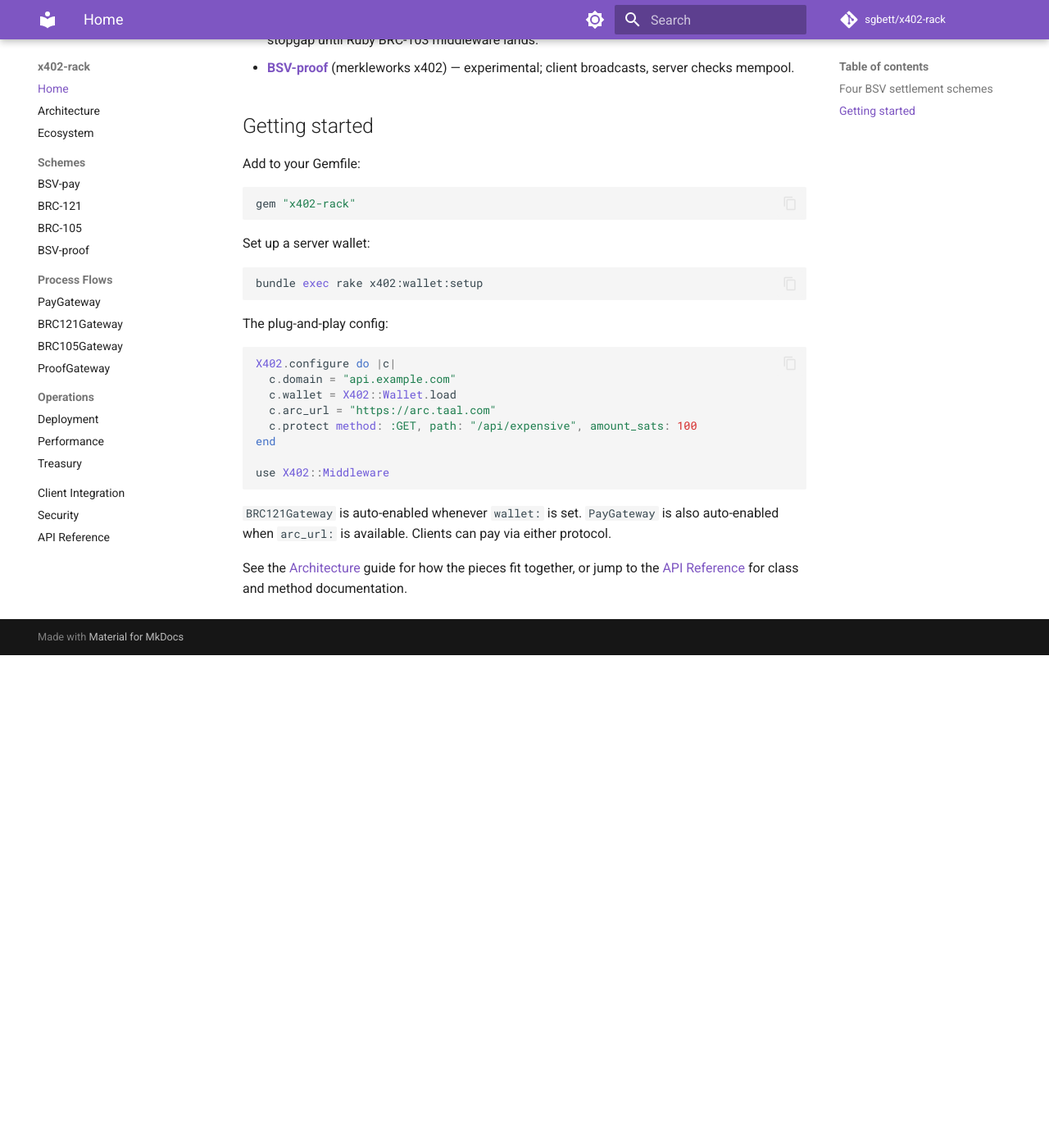
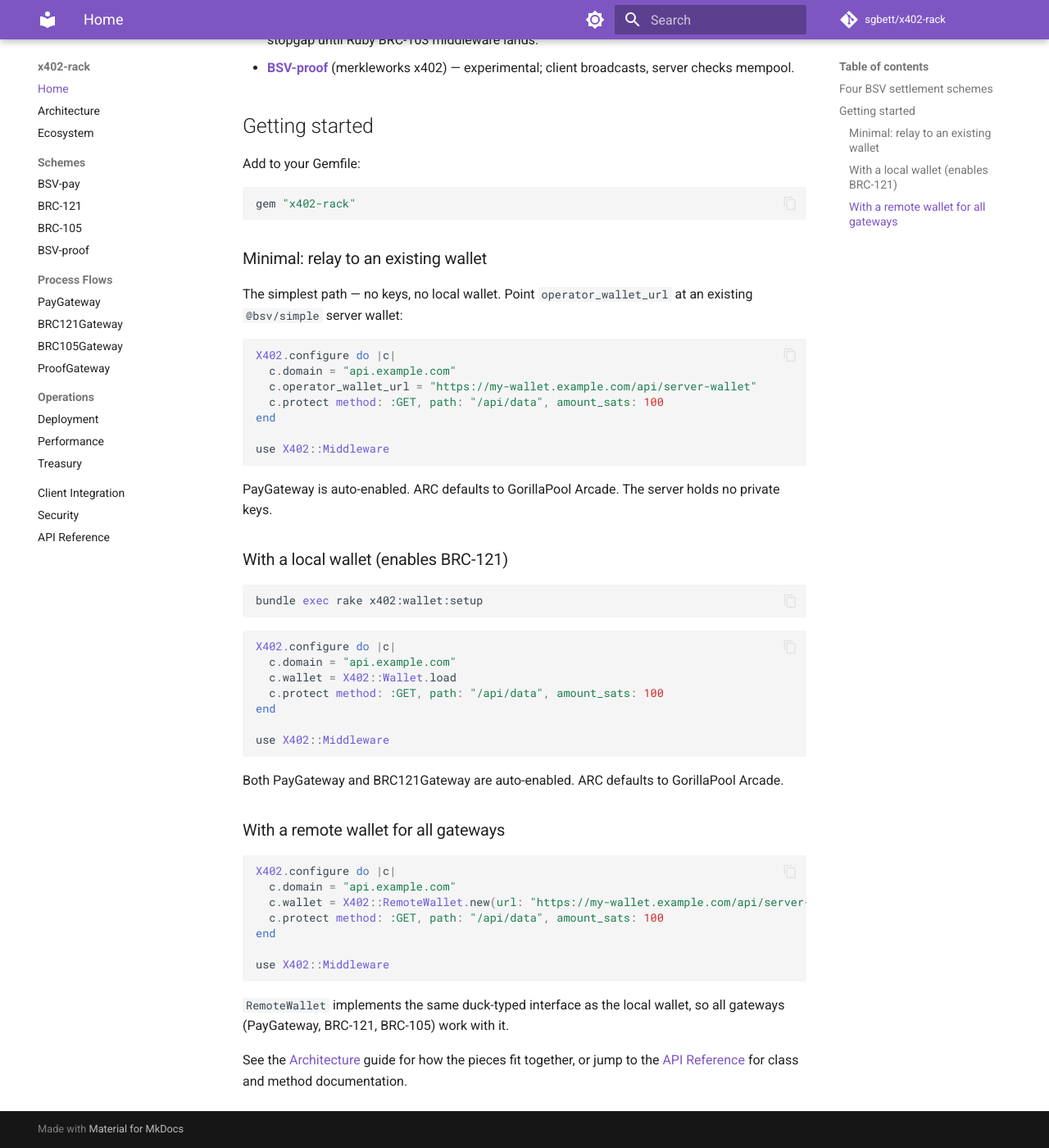
Before and after one commit to sgbett/x402-rack, an MkDocs documentation site: the page built from docs/index.md, in a window 1280 px wide and 1400 px high, scrolled down 639 px. Shown: the whole window at 82% size. Built offline with MkDocs 1.6.1 and Material for MkDocs 9.7.7, drawn with Linux system fonts in a browser that asks for light colours; comment, search, counter and statistics services are not loaded; before the commit the page ends 1438 px from its top, so only the background shows below that.

Commit message:
docs: update documentation for wallet handoff and remote wallet relay
Refs #126

Co-Authored-By: Claude Opus 4.6 (1M context) <noreply@anthropic.com>

````diff
--- a/docs/ecosystem.md
+++ b/docs/ecosystem.md
@@ -54,15 +54,17 @@ These namespaces must not overlap. When designing new headers or gateway types,
 
 ## Our Position
 
-**PayGateway** implements the Coinbase v2 header spec with BSV as the settlement network — BSV as a first-class citizen in the broader x402 ecosystem.
+**x402-rack is a payment gate, not a wallet.** It verifies payments, broadcasts when required, and relays settlement events to the operator's wallet. It should never hold funds or require private key material on the server.
+
+**PayGateway** implements the Coinbase v2 header spec with BSV as the settlement network — BSV as a first-class citizen in the broader x402 ecosystem. It is the only gateway that works without a wallet: `operator_wallet_url` enables a keyless relay mode where the server derives unique payment addresses from the remote wallet's public key, broadcasts via ARC (defaulting to GorillaPool Arcade), and relays settlement to the wallet for UTXO tracking. With a wallet, PayGateway converges to the same `internalize_action` settlement engine as BRC-121 and BRC-105.
 
 **BRC121Gateway** implements the BSV Association's simple HTTP payment protocol — stateless, BRC-100 wallet-native, zero config. The most direct path to a working BSV-native x402 server.
 
-**BRC105Gateway** implements the BSV Association's authenticated payment protocol — requires BRC-103 middleware per spec. Transitional in x402-rack today; clients that send `x-bsv-auth-identity-key` as an HTTP header work via a documented stopgap until a Ruby BRC-103 middleware lands.
+**BRC105Gateway** implements the BSV Association's authenticated payment protocol — requires BRC-103 middleware per spec. Settlement is delegated to `wallet.internalize_action` (no longer broadcasts directly to ARC). Transitional in x402-rack today; clients that send `x-bsv-auth-identity-key` as an HTTP header work via a documented stopgap until a Ruby BRC-103 middleware lands.
 
 **ProofGateway** implements merkleworks x402 — experimental; kept for compatibility with the merkleworks ecosystem.
 
-PayGateway and BRC121Gateway are auto-enabled when you set `config.wallet = ...`. The other two are opt-in via `config.enable :brc105_gateway` or `:proof_gateway`.
+All three wallet-capable gateways (PayGateway, BRC-121, BRC-105) converge on `internalize_action` for settlement — different wire protocols, same settlement engine. PayGateway is auto-enabled via `operator_wallet_url` (no wallet needed) or `config.wallet =`. BRC121Gateway is auto-enabled when `wallet:` is set. BRC105Gateway and ProofGateway are opt-in via `config.enable`.
 
 ## Related Projects
 
--- a/docs/index.md
+++ b/docs/index.md
@@ -24,25 +24,52 @@ Add to your Gemfile:
 gem "x402-rack"
 ```
 
-Set up a server wallet:
+### Minimal: relay to an existing wallet
+
+The simplest path — no keys, no local wallet. Point `operator_wallet_url` at an existing `@bsv/simple` server wallet:
+
+```ruby
+X402.configure do |c|
+  c.domain = "api.example.com"
+  c.operator_wallet_url = "https://my-wallet.example.com/api/server-wallet"
+  c.protect method: :GET, path: "/api/data", amount_sats: 100
+end
+
+use X402::Middleware
+```
+
+PayGateway is auto-enabled. ARC defaults to GorillaPool Arcade. The server holds no private keys.
+
+### With a local wallet (enables BRC-121)
 
 ```bash
 bundle exec rake x402:wallet:setup
 ```
 
-The plug-and-play config:
-
 ```ruby
 X402.configure do |c|
   c.domain = "api.example.com"
   c.wallet = X402::Wallet.load
-  c.arc_url = "https://arc.taal.com"
-  c.protect method: :GET, path: "/api/expensive", amount_sats: 100
+  c.protect method: :GET, path: "/api/data", amount_sats: 100
 end
 
 use X402::Middleware
 ```
 
-`BRC121Gateway` is auto-enabled whenever `wallet:` is set. `PayGateway` is also auto-enabled when `arc_url:` is available. Clients can pay via either protocol.
+Both PayGateway and BRC121Gateway are auto-enabled. ARC defaults to GorillaPool Arcade.
+
+### With a remote wallet for all gateways
+
+```ruby
+X402.configure do |c|
+  c.domain = "api.example.com"
+  c.wallet = X402::RemoteWallet.new(url: "https://my-wallet.example.com/api/server-wallet")
+  c.protect method: :GET, path: "/api/data", amount_sats: 100
+end
+
+use X402::Middleware
+```
+
+`RemoteWallet` implements the same duck-typed interface as the local wallet, so all gateways (PayGateway, BRC-121, BRC-105) work with it.
 
 See the [Architecture](architecture.md) guide for how the pieces fit together, or jump to the [API Reference](reference/index.md) for class and method documentation.
````
Also changed, not shown: README.md (+54 -25 lines), docs/schemes/brc-105.md (+6 -4 lines).
